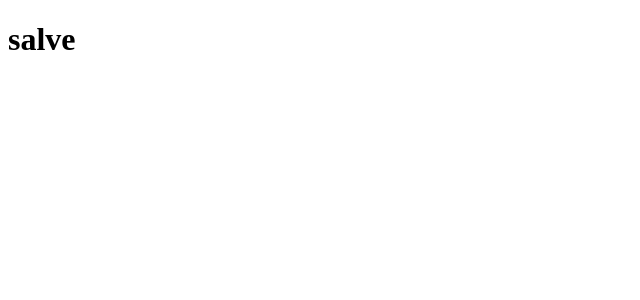
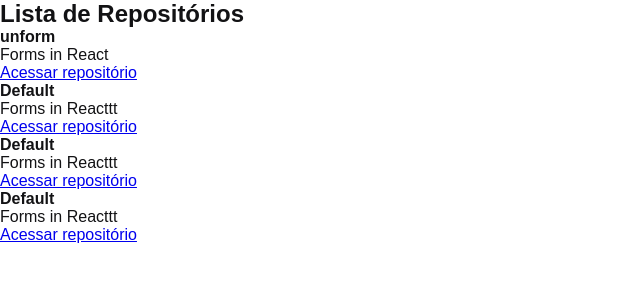
Before and after one commit to anddreluis2/github-explorer, a React (Vite) app: page / in a window 1280 px wide. Shown: the top 300 px of the page, without its empty margins (0-640 px from the left). Built offline with nearby package versions, Linux system fonts and the light colour scheme.

Commit message:
construção de props

```diff
--- a/src/App.jsx
+++ b/src/App.jsx
@@ -1,6 +1,8 @@
 import react from 'react'
+import { RepositoryList } from './components/RepositoryList'
+import './styles/global.scss'
 
 export default function App() {
 
-  return <h1>salve</h1>
+  return <RepositoryList/>
 }
--- /dev/null
+++ b/src/components/RepositoryItem.jsx
@@ -0,0 +1,15 @@
+import { permittedCrossDomainPolicies } from "helmet";
+
+export function RepostoryItem(props) {
+    return (
+        <li>
+            <strong>
+                {props.repository?.name ?? 'Default'}
+            </strong>
+            <p>{props.repository?.description ?? 'Forms in Reacttt'}</p>
+            <a href={props.repository?.link ?? 'https//github.com/unform/unform'}>
+                Acessar repositório
+            </a>
+        </li>
+    )
+}
--- a/src/components/RepositoryList.jsx
+++ b/src/components/RepositoryList.jsx
@@ -1,9 +1,20 @@
+import { RepostoryItem } from "./RepositoryItem";
+
+const repository = {
+    name: 'unform',
+    description: 'Forms in React',
+    link: 'https//github.com/unform/unform'
+}
+
 export function RepositoryList() {
     return (
         <section className="repository-list">
             <h1>Lista de Repositórios</h1>
             <ul>
-
+                <RepostoryItem repository={repository} />
+                <RepostoryItem />
+                <RepostoryItem />
+                <RepostoryItem />
             </ul>
         </section>
     )
--- a/src/styles/global.scss
+++ b/src/styles/global.scss
@@ -5,7 +5,6 @@
 }
 
 body {
-    font: Arial, Helvetica, sans-serif;
-    background: #333;
-    color: #Fff;
+    font: 16px Arial, Helvetica, sans-serif;
+    color: #121214;
 }
```
